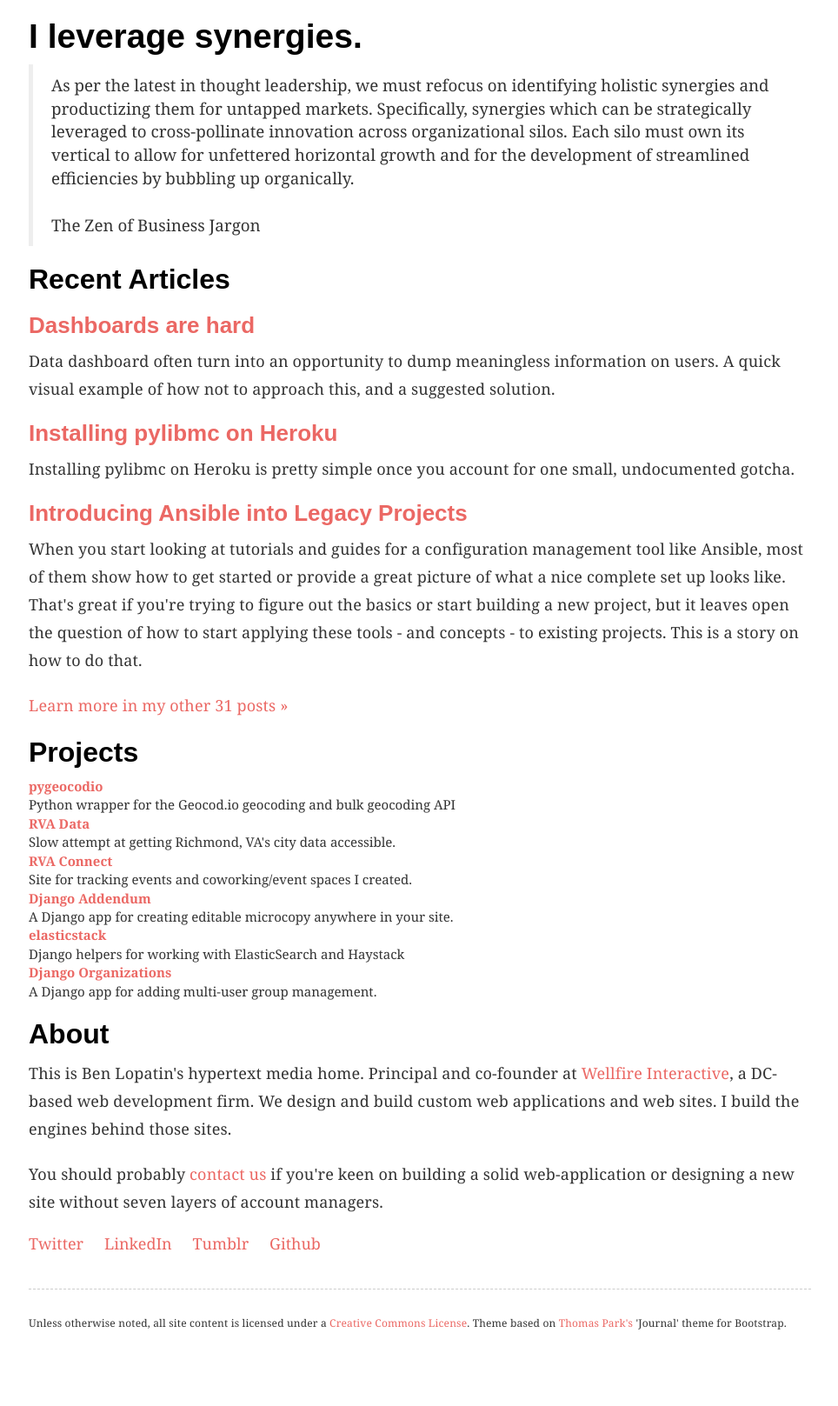
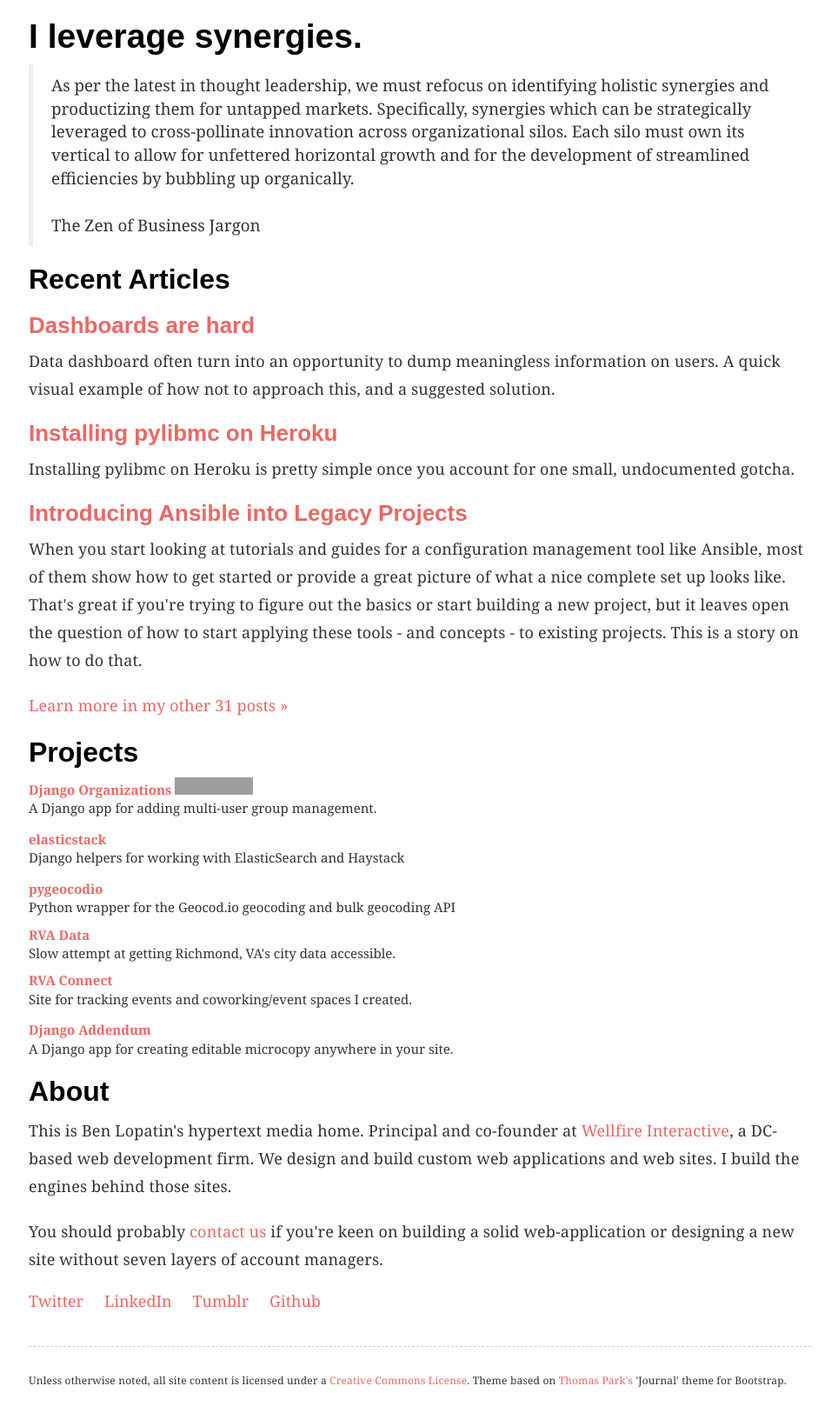
Before and after one commit to bennylope/bennylope.github.com, a Jekyll site: the page built from index.html, in a window 1280 px wide. Shown: the whole page at 87% size, without its empty margins (157-1121 px from the left). Built offline with Jekyll 4.4.1, drawn with Linux system fonts in a browser that asks for light colours; some web fonts are replaced; the list of posts is cut into pages by our own code; comment, search, counter and statistics services are not loaded; before the commit the page ends 1551 px from its top, so only the background shows below that; grey boxes are pictures that could not be loaded.

Commit message:
Adds Github buttons to projects

```diff
--- a/_layouts/base.html
+++ b/_layouts/base.html
@@ -12,6 +12,7 @@
       ul.identities { list-style: none; margin: 0 0 2rem 0; padding: 0; display: inline-block;}
       ul.identities li { list-style: none; padding-right: 20px; display: inline-block;}
       article aside { background-color: #ffffe0; border-bottom: 1px solid #ccc; padding: 20px; margin: 2rem 0;}
+      dd { margin-bottom: 1rem; }
     </style>
     <link rel="stylesheet" href="/css/pygments/colorful.css" type="text/css" media="screen">
     <link rel="shortcut icon" href="/images/beardo-16.png">
--- a/index.html
+++ b/index.html
@@ -30,8 +30,17 @@
     <h2>Projects</h2>
     <dl>
       {% for project in site.data.projects %}
-        <dt><a href="{{ project.url }}">{{ project.name }}</a></dt>
-        <dd>{{ project.summary }}</dd>
+          <dt>
+              <a href="{{ project.url }}">{{ project.name }}</a>
+              {% if project.button %}
+                <iframe src="{{ project.button }}"
+                    allowtransparency="true" frameborder="0" scrolling="0"
+                    width="104" height="20"></iframe>
+              {% endif %}
+          </dt>
+        <dd>
+          {{ project.summary }}
+        </dd>
       {% endfor %}
     </dl>
     </section>
```
Also changed, not shown: _data/projects.yml (+15 -11 lines).
